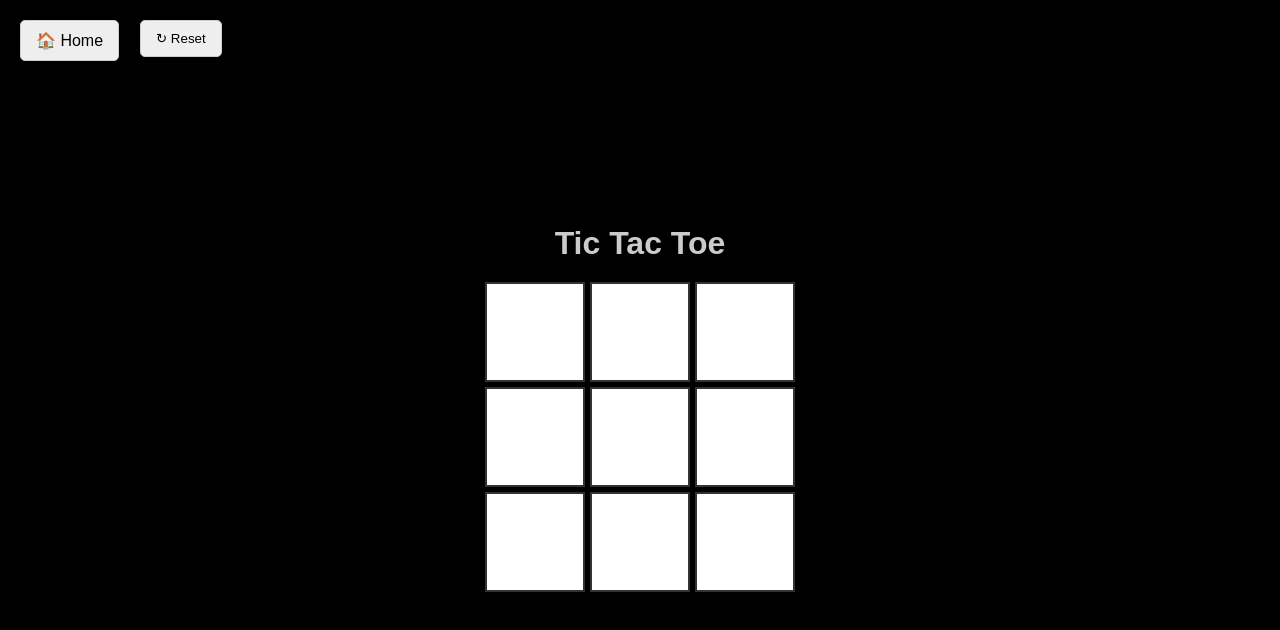
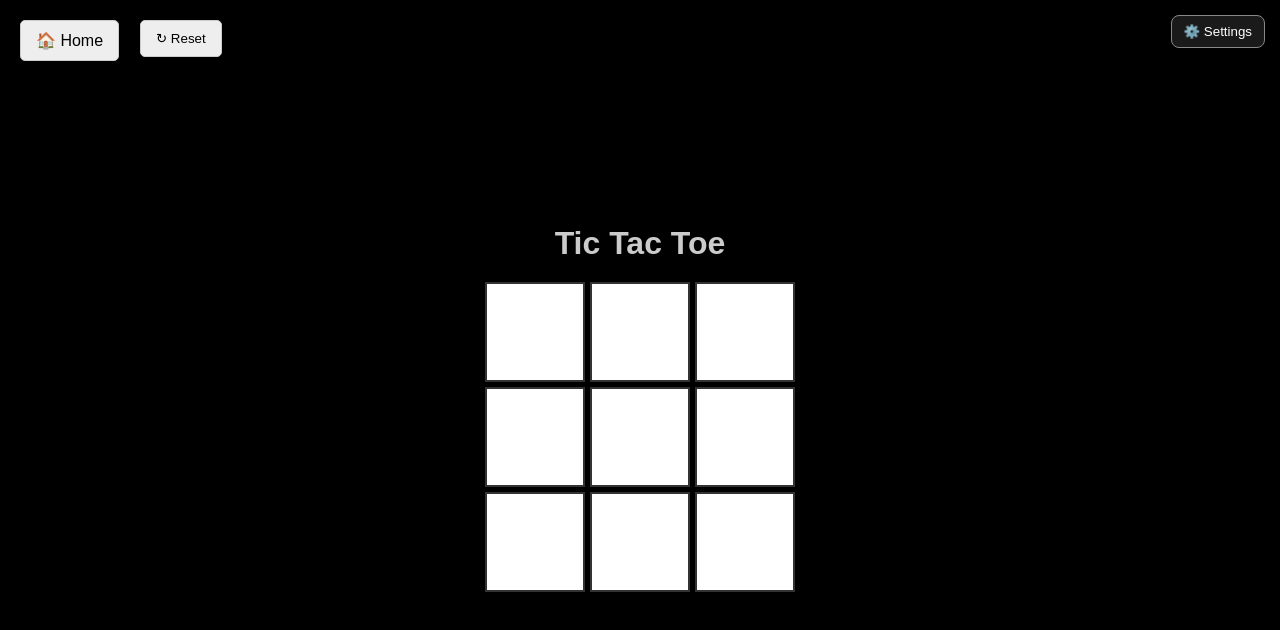
Before and after one commit to stanleyye2029-dev/simple_pong_67, a plain HTML site: page games/tic-tac-toe.html in a window 1280 px wide. Drawn offline with Linux system fonts and the light colour scheme.

Commit message:
fixed settings but has no function right now

```diff
--- a/games/tic-tac-toe.html
+++ b/games/tic-tac-toe.html
@@ -89,8 +89,6 @@
     .cell.x-glow, .cell.o-glow {
       animation: pulse 1s infinite ease-in-out;
     }
-
-
   </style>
 </head>
 <body>
@@ -194,6 +192,6 @@
       })
       .catch(err => console.warn('Could not load home-button.html:', err));
   </script>
-  <script src="settings/settings-widget.js"></script>
+  <script src="../settings/settings-widget.js"></script>
 </body>
 </html>
--- a/settings/settings-widget.js
+++ b/settings/settings-widget.js
@@ -12,7 +12,7 @@ console.log('Settings widget loaded');
   const overlay = document.createElement('div');
   overlay.id = 'settingsOverlay';
   overlay.innerHTML = `
-    <iframe id="settingsFrame" src="settings/settings.html"></iframe>
+    <iframe id="settingsFrame" src="../settings/settings.html"></iframe>
     <button id="closeOverlay">Close ✖</button>
   `;
   document.body.appendChild(overlay);
```
Also changed, not shown: settings/settings-injection-code.txt (deleted). Lines whose indentation alone changed are shown as unchanged.
